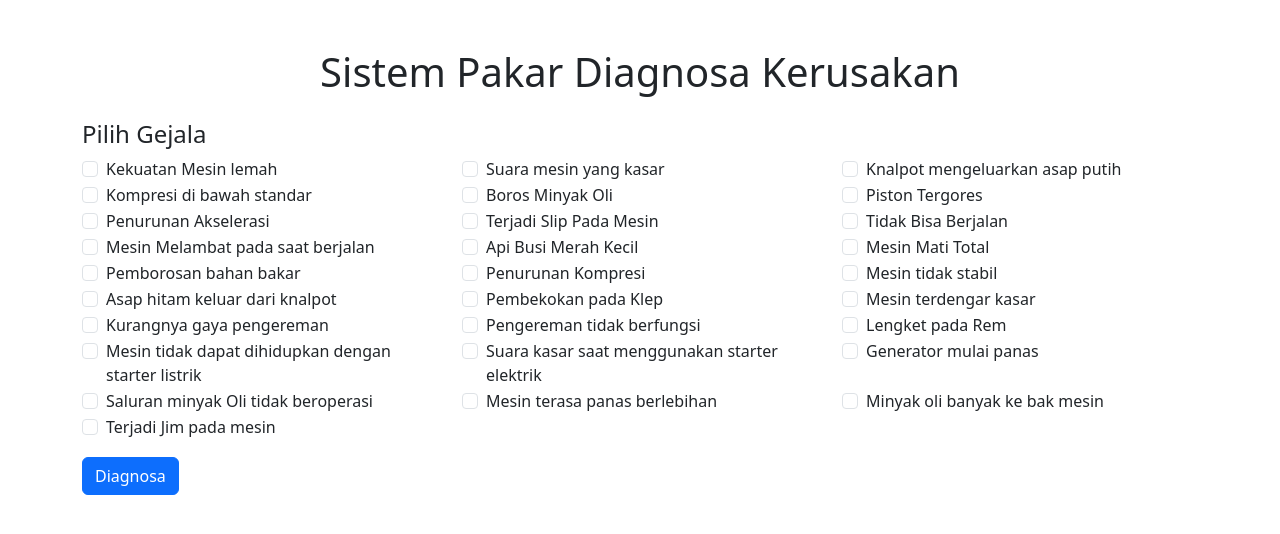
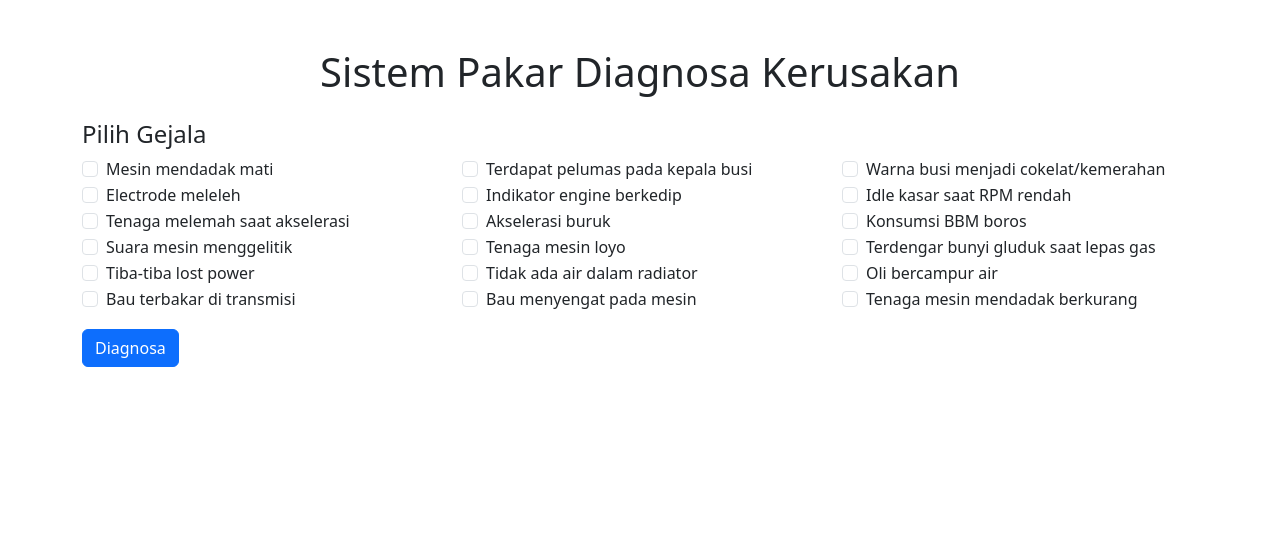
Before and after one commit to Nurfaizo/Pakar, a PHP site: page / in a window 1280 px wide. Shown: the top 534 px of the page. Run offline with PHP 8.4, Linux system fonts and the light colour scheme.

Commit message:
Update index.php

```diff
--- a/servis/index.php
+++ b/servis/index.php
@@ -3,54 +3,38 @@
 
 // Data Gejala dan Kerusakan
 $gejala = [
-    'p1' => 'Kekuatan Mesin lemah',
-    'p2' => 'Suara mesin yang kasar',
-    'p3' => 'Knalpot mengeluarkan asap putih',
-    'p4' => 'Kompresi di bawah standar',
-    'p5' => 'Boros Minyak Oli',
-    'p6' => 'Piston Tergores',
-    'p7' => 'Penurunan Akselerasi',
-    'p8' => 'Terjadi Slip Pada Mesin',
-    'p9' => 'Tidak Bisa Berjalan',
-    'p10' => 'Mesin Melambat pada saat berjalan',
-    'p11' => 'Api Busi Merah Kecil',
-    'p12' => 'Mesin Mati Total',
-    'p13' => 'Pemborosan bahan bakar',
-    'p14' => 'Penurunan Kompresi',
-    'p15' => 'Mesin tidak stabil',
-    'p16' => 'Asap hitam keluar dari knalpot',
-    'p17' => 'Pembekokan pada Klep',
-    'p18' => 'Mesin terdengar kasar',
-    'p19' => 'Kurangnya gaya pengereman',
-    'p20' => 'Pengereman tidak berfungsi',
-    'p21' => 'Lengket pada Rem',
-    'p22' => 'Mesin tidak dapat dihidupkan dengan starter listrik',
-    'p23' => 'Suara kasar saat menggunakan starter elektrik',
-    'p24' => 'Generator mulai panas',
-    'p25' => 'Saluran minyak Oli tidak beroperasi',
-    'p26' => 'Mesin terasa panas berlebihan',
-    'p27' => 'Minyak oli banyak ke bak mesin',
-    'p28' => 'Terjadi Jim pada mesin'
+    'p1' => 'Mesin mendadak mati',
+    'p2' => 'Terdapat pelumas pada kepala busi',
+    'p3' => 'Warna busi menjadi cokelat/kemerahan',
+    'p4' => 'Electrode meleleh',
+    'p5' => 'Indikator engine berkedip',
+    'p6' => 'Idle kasar saat RPM rendah',
+    'p7' => 'Tenaga melemah saat akselerasi',
+    'p8' => 'Akselerasi buruk',
+    'p9' => 'Konsumsi BBM boros',
+    'p10' => 'Suara mesin menggelitik',
+    'p11' => 'Tenaga mesin loyo',
+    'p12' => 'Terdengar bunyi gluduk saat lepas gas',
+    'p13' => 'Tiba-tiba lost power',
+    'p14' => 'Tidak ada air dalam radiator',
+    'p15' => 'Oli bercampur air',
+    'p16' => 'Bau terbakar di transmisi',
+    'p17' => 'Bau menyengat pada mesin',
+    'p18' => 'Tenaga mesin mendadak berkurang'
 ];
 
 $kerusakan = [
-    'k1' => 'Piston Rusak',
-    'k2' => 'Van Belt Rusak',
-    'k3' => 'CDI Rusak',
-    'k4' => 'Klep Rusak',
-    'k5' => 'Rem Rusak',
-    'k6' => 'Electric Starter Rusak',
-    'k7' => 'Pompa Oli Rusak'
+    'r1' => 'Kerusakan Busi',
+    'r2' => 'Kerusakan Injector',
+    'r3' => 'Kerusakan Premature Ignition',
+    'r4' => 'Mesin Overheat'
 ];
 
 $rules = [
-    'k1' => ['p1', 'p2', 'p3', 'p4', 'p5', 'p6'],
-    'k2' => ['p1', 'p2', 'p7', 'p8', 'p9'],
-    'k3' => ['p1', 'p10', 'p11', 'p12'],
-    'k4' => ['p13', 'p14', 'p15', 'p16', 'p17'],
-    'k5' => ['p18', 'p19', 'p20', 'p21'],
-    'k6' => ['p22', 'p23', 'p24'],
-    'k7' => ['p24', 'p25', 'p26', 'p27', 'p28']
+    'r1' => ['p1', 'p2', 'p3', 'p4', 'p5'],
+    'r2' => ['p6', 'p7', 'p8', 'p9'],
+    'r3' => ['p10', 'p11', 'p12', 'p13'],
+    'r4' => ['p1', 'p14', 'p15', 'p16', 'p17', 'p18']
 ];
 
 // Forward Chaining Function
```
